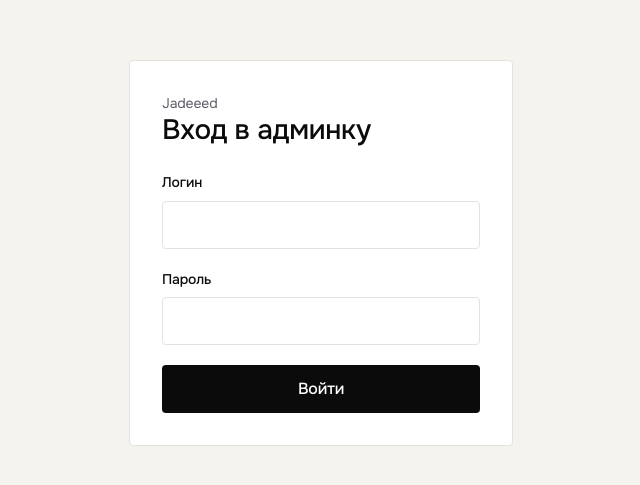
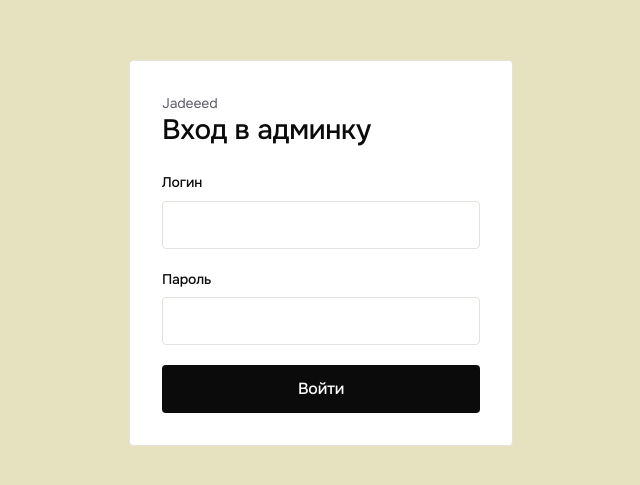
Before and after one commit to vagamaladoy-prog/jadeeed, a Next.js app: page /admin/login in a window 1280 px wide. Shown: the part 147-632 px from the top of the page, without its empty margins (319-959 px from the left). Built offline with nearby package versions, Linux system fonts and the light colour scheme; no server answers; a web font is replaced by a local one.

Commit message:
Canvas colour: 75% white + 10% yellow + 5% orange + 10% black (#E6E1BF), image wells #DDD7B3
Co-Authored-By: Claude Opus 5.5 <noreply@anthropic.com>

```diff
--- a/src/app/[locale]/layout.tsx
+++ b/src/app/[locale]/layout.tsx
@@ -30,7 +30,7 @@ export function generateStaticParams() {
 }
 
 export const viewport: Viewport = {
-  themeColor: "#F5F3EE",
+  themeColor: "#E6E1BF",
   width: "device-width",
   initialScale: 1,
   viewportFit: "cover",
--- a/src/app/tokens.css
+++ b/src/app/tokens.css
@@ -3,14 +3,14 @@
 :root {
   /* colour — brand */
   --ink: #0b0b0c;
-  --paper: #f5f3ee;
+  --paper: #e6e1bf; /* 75% white + 10% yellow + 5% orange + 10% black */
   --white: #ffffff;
   --navy: #16224a;
   /* colour — derived */
   --muted: #5b5e66;
   --line: #e4e2dc;
   --navy-2: #2c3e7a; /* atlas pattern only */
-  --paper-2: #ece9e2;
+  --paper-2: #ddd7b3;
   --ink-2: #1a1a1c;
   --on-ink-muted: #a9aab0;
   --line-on-ink: rgb(255 255 255 / 0.14);
--- a/src/components/telegram/telegram-provider.tsx
+++ b/src/components/telegram/telegram-provider.tsx
@@ -71,7 +71,7 @@ export const useTelegram = () => useContext(TelegramContext);
 const SDK = "https://telegram.org/js/telegram-web-app.js";
 const FLAG = "jd-tg";
 const INK = "#0B0B0C";
-const PAPER = "#F5F3EE";
+const PAPER = "#E6E1BF";
 
 function launchedInTelegram() {
   try {
```
Also changed, not shown: 1 other file (tests, documents, lock files or other folders).
